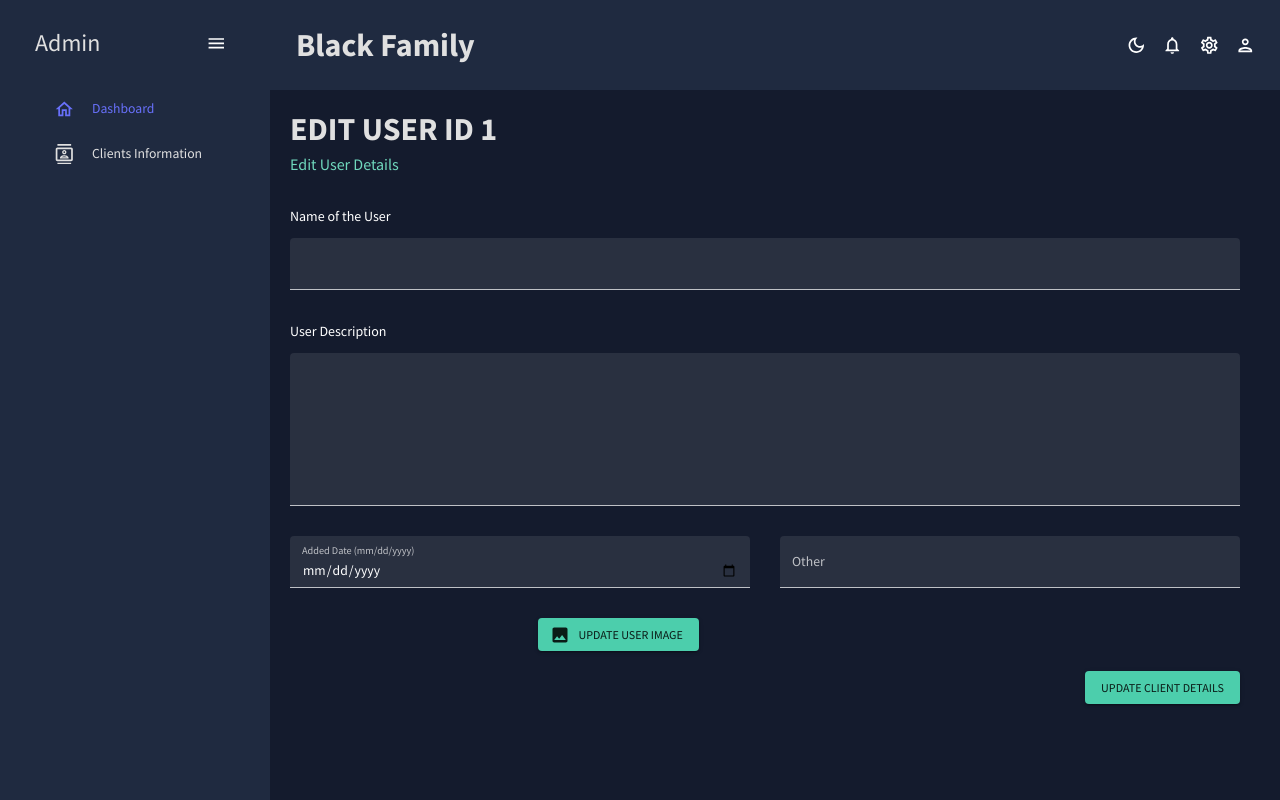
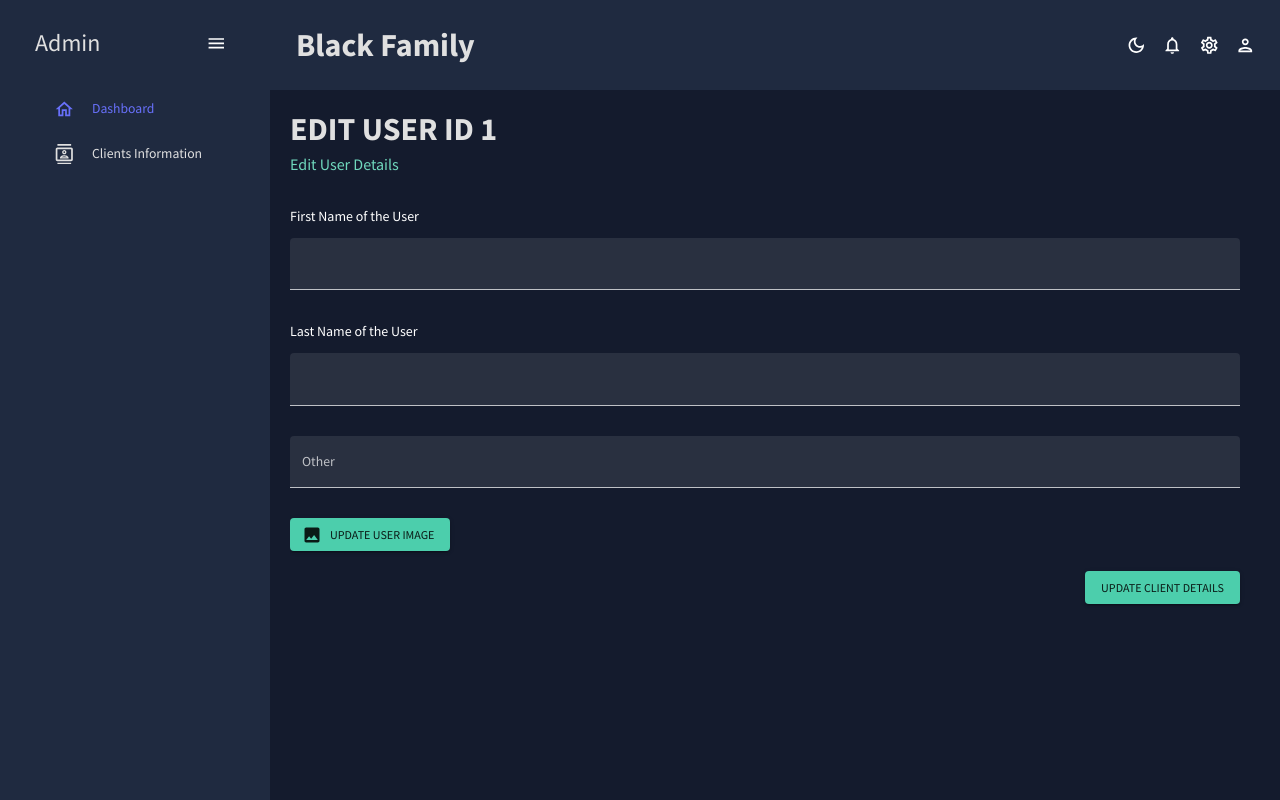
Before and after one commit to shanakasp/Black-Family-Admin-Dashboard, a React (Create React App) app: page /contacts/edit/1 in a window 1280 px wide. Built offline with nearby package versions, Linux system fonts and the light colour scheme.

Commit message:
modified 4 files

```diff
--- a/src/scenes/contacts/EditUser.jsx
+++ b/src/scenes/contacts/EditUser.jsx
@@ -82,7 +82,7 @@ const EditClient = () => {
                 "& > div": { gridColumn: isNonMobile ? undefined : "span 4" },
               }}
             >
-              <Typography variant="h6">Name of the User</Typography>
+              <Typography variant="h6">First Name of the User</Typography>
               <TextField
                 fullWidth
                 variant="filled"
@@ -94,12 +94,11 @@ const EditClient = () => {
                 helperText={touched.name && errors.name}
                 sx={{ gridColumn: "span 4", mt: "-20px" }}
               />
-              <Typography variant="h6">User Description </Typography>
+              <Typography variant="h6">Last Name of the User </Typography>
               <TextField
                 fullWidth
                 multiline
                 variant="filled"
-                rows={6}
                 onBlur={handleBlur}
                 onChange={handleChange}
                 value={values.description}
@@ -107,21 +106,6 @@ const EditClient = () => {
                 error={!!touched.description && !!errors.description}
                 helperText={touched.description && errors.description}
                 sx={{ gridColumn: "span 4", mt: "-20px" }}
-              />
-
-              <TextField
-                fullWidth
-                variant="filled"
-                type="date"
-                label="Added Date (mm/dd/yyyy)"
-                InputLabelProps={{ shrink: true }}
-                onBlur={handleBlur}
-                onChange={handleChange}
-                value={values.add_date}
-                name="add_date"
-                error={!!touched.add_date && !!errors.add_date}
-                helperText={touched.add_date && errors.add_date}
-                sx={{ gridColumn: "span 2" }}
               />
               <TextField
                 fullWidth
@@ -131,10 +115,9 @@ const EditClient = () => {
                 onChange={handleChange}
                 value={values.other}
                 name="other"
-                sx={{ gridColumn: "span 2" }}
+                sx={{ gridColumn: "span 4" }}
               />
-
-              <Box sx={{ gridColumn: "span 2", marginLeft: "54%" }}>
+              <Box sx={{ gridColumn: "span 2" }}>
                 <label htmlFor="image-upload">
                   <input
                     id="image-upload"
@@ -152,16 +135,17 @@ const EditClient = () => {
                     startIcon={<ImageIcon />}
                   >
                     update User Image
-                  </Button>
+                  </Button>{" "}
+                  <br></br>
+                  {previewImage && (
+                    <img
+                      src={previewImage}
+                      alt="Preview"
+                      style={{ width: 200, height: 200 }}
+                    />
+                  )}
                 </label>
               </Box>
-              {previewImage && (
-                <img
-                  src={previewImage}
-                  alt="Preview"
-                  style={{ width: 100, height: 100 }}
-                />
-              )}
             </Box>
             <Box display="flex" justifyContent="end" mt="20px">
               <Button type="submit" color="secondary" variant="contained">
--- a/src/scenes/contacts/ViewUser.jsx
+++ b/src/scenes/contacts/ViewUser.jsx
@@ -21,23 +21,33 @@ const Viewclient = () => {
       <Accordion defaultExpanded>
         <AccordionSummary expandIcon={<ExpandMoreIcon />}>
           <Typography color={colors.greenAccent[500]} variant="h5">
-            User Name
+            First Name
           </Typography>
         </AccordionSummary>
         <AccordionDetails>
           <Typography>User Name: Sample User Name goes here.</Typography>
         </AccordionDetails>
       </Accordion>
+
       <Accordion defaultExpanded>
         <AccordionSummary expandIcon={<ExpandMoreIcon />}>
           <Typography color={colors.greenAccent[500]} variant="h5">
-            User Description
+            Last Name
           </Typography>
         </AccordionSummary>
         <AccordionDetails>
-          <Typography>
-            User Description: Sample User description goes here.
+          <Typography>User Name: Sample User Name goes here.</Typography>
+        </AccordionDetails>
+      </Accordion>
+
+      <Accordion defaultExpanded>
+        <AccordionSummary expandIcon={<ExpandMoreIcon />}>
+          <Typography color={colors.greenAccent[500]} variant="h5">
+            User Email
           </Typography>
+        </AccordionSummary>
+        <AccordionDetails>
+          <Typography>User Email: Sample User email goes here.</Typography>
         </AccordionDetails>
       </Accordion>
 
--- a/src/scenes/contacts/index.jsx
+++ b/src/scenes/contacts/index.jsx
@@ -28,43 +28,22 @@ const Contacts = () => {
 
   const columns = [
     { field: "id", headerName: "ID", flex: 0.5 },
-    { field: "registrarId", headerName: "Registrar ID" },
+
     {
       field: "name",
-      headerName: "Name",
+      headerName: "First Name",
       flex: 1,
       cellClassName: "name-column--cell",
     },
+
     {
-      field: "age",
-      headerName: "Age",
-      type: "number",
-      headerAlign: "left",
-      align: "left",
-    },
-    {
-      field: "phone",
-      headerName: "Phone Number",
+      field: "city",
+      headerName: "Last Name",
       flex: 1,
     },
     {
       field: "email",
       headerName: "Email",
-      flex: 1,
-    },
-    {
-      field: "address",
-      headerName: "Address",
-      flex: 1,
-    },
-    {
-      field: "city",
-      headerName: "City",
-      flex: 1,
-    },
-    {
-      field: "zipCode",
-      headerName: "Zip Code",
       flex: 1,
     },
     {
@@ -139,6 +118,7 @@ const Contacts = () => {
           rows={mockDataContacts}
           columns={columns}
           components={{ Toolbar: GridToolbar }}
+          sx={{ fontSize: "15px" }}
         />
       </Box>
     </Box>
--- a/src/scenes/global/Sidebar.jsx
+++ b/src/scenes/global/Sidebar.jsx
@@ -96,7 +96,7 @@ const Sidebar = () => {
           <Box paddingLeft={isCollapsed ? undefined : "10%"}>
             <Item
               title="Dashboard"
-              to="/"
+              to="/dd"
               icon={<HomeOutlinedIcon />}
               selected={selected}
               setSelected={setSelected}
```
